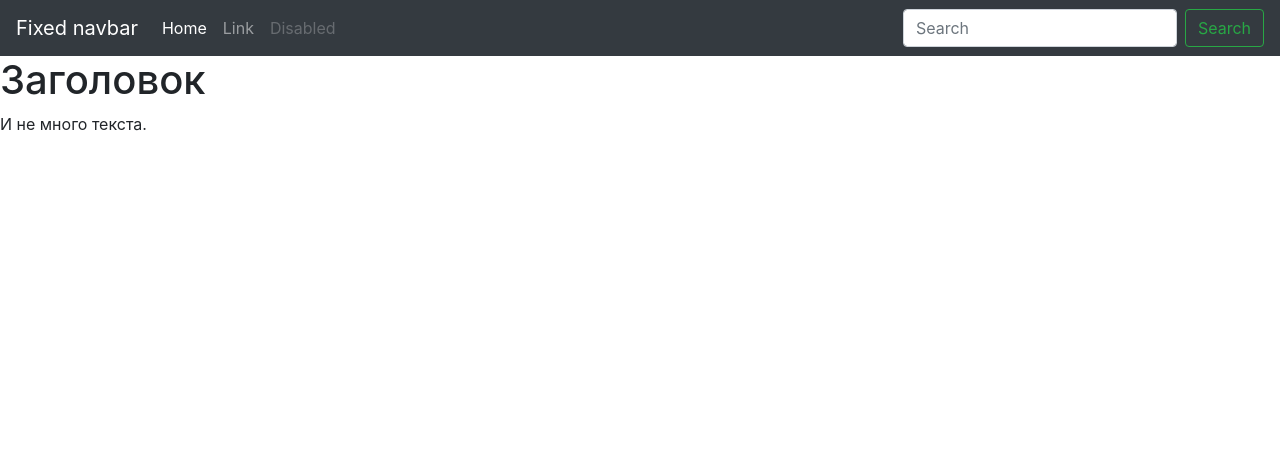
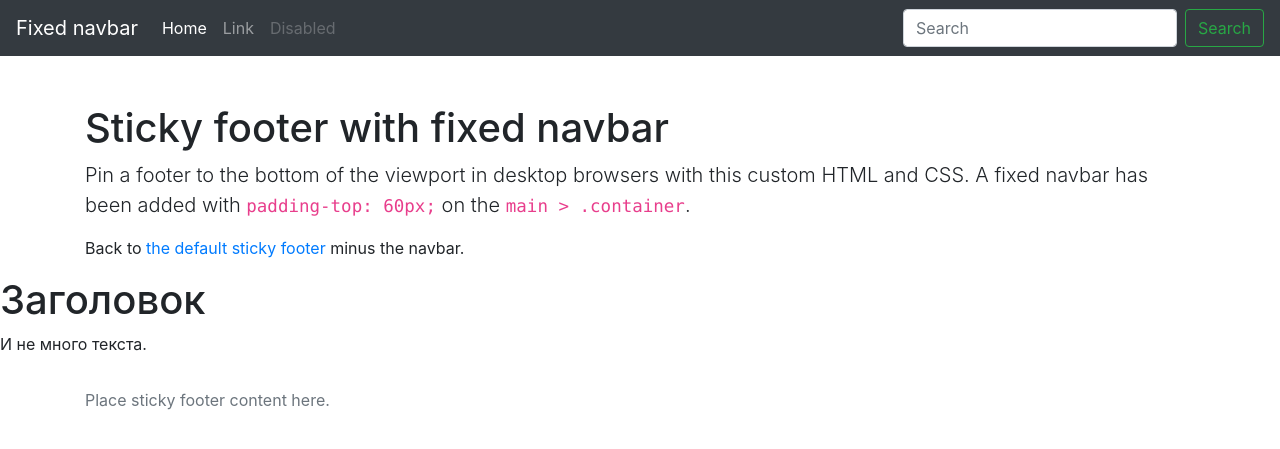
Before and after one commit to Dmistep/test-book, a Jekyll site: the page built from index.md, in a window 1280 px wide. Shown: the top 449 px of the page. Built offline with Jekyll 4.4.1, drawn with Linux system fonts in a browser that asks for light colours; our own code applies the rules of GitHub Pages for plain Markdown files.

Commit message:
update default.html

```diff
--- a/_layouts/default.html
+++ b/_layouts/default.html
@@ -34,9 +34,20 @@
       </form>
     </div>
   </nav>
+  <main role="main" class="flex-shrink-0">
+  <div class="container">
+    <h1 class="mt-5">Sticky footer with fixed navbar</h1>
+    <p class="lead">Pin a footer to the bottom of the viewport in desktop browsers with this custom HTML and CSS. A fixed navbar has been added with <code>padding-top: 60px;</code> on the <code>main &gt; .container</code>.</p>
+    <p>Back to <a href="/docs/4.6/examples/sticky-footer/">the default sticky footer</a> minus the navbar.</p>
+  </div>
+</main>
     {{ content }}
 
-    <!-- Optional JavaScript; choose one of the two! -->
+   <footer class="footer mt-auto py-3">
+  <div class="container">
+    <span class="text-muted">Place sticky footer content here.</span>
+  </div>
+</footer> <!-- Optional JavaScript; choose one of the two! -->
 
     <!-- Option 1: jQuery and Bootstrap Bundle (includes Popper) -->
     <script src="https://cdn.jsdelivr.net/npm/jquery@3.5.1/dist/jquery.slim.min.js" integrity="sha384-DfXdz2htPH0lsSSs5nCTpuj/zy4C+OGpamoFVy38MVBnE+IbbVYUew+OrCXaRkfj" crossorigin="anonymous"></script>
```
